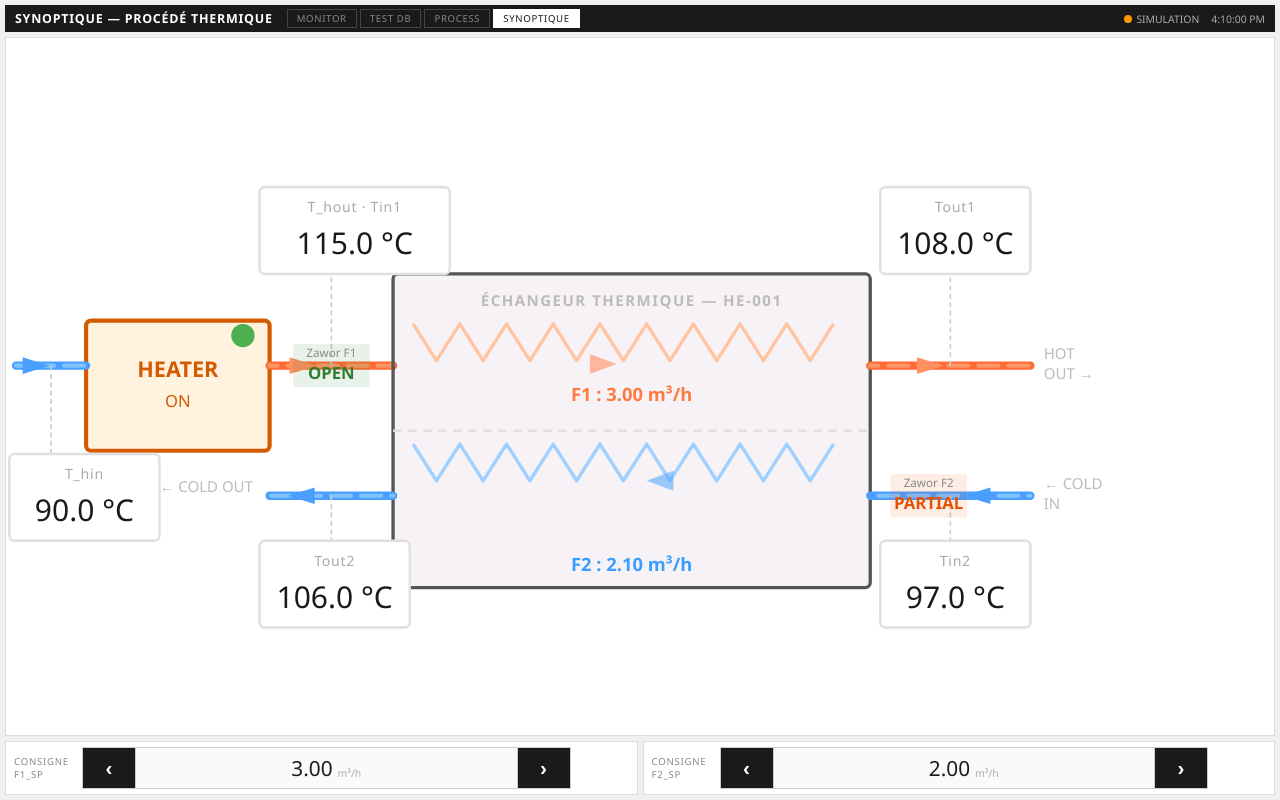
After one commit to eloipicard-sys/project-s7, a Flask app: page /schema in a window 1280 px wide. The commit adds this page. Run offline with Flask 3, Linux system fonts and the light colour scheme; some libraries are stand-ins or nearby versions.

Commit message:
PID + setpoint control

```diff
--- a/app/main.py
+++ b/app/main.py
@@ -246,12 +246,32 @@ def process_page():
                            openpipe_available=openpipe.is_available())
 
 
+@app.route("/schema")
+def schema_page():
+    return render_template("schema.html")
+
+
 @app.route("/api/process/data")
 def process_data():
     """JSON endpoint — all 21 WinCC Unified tags."""
     data = openpipe.read_all_tags()
     data["timestamp"] = time.strftime("%Y-%m-%d %H:%M:%S")
     return jsonify(data)
+
+
+@app.route("/api/process/write", methods=["POST"])
+def process_write():
+    """Write a writable tag (F1_SP, F2_SP) via Open Pipe."""
+    data = request.get_json(force=True)
+    tag   = data.get("tag", "")
+    value = data.get("value")
+    if tag not in ("F1_SP", "F2_SP"):
+        return jsonify({"ok": False, "error": "Only F1_SP and F2_SP are writable"}), 400
+    try:
+        ok = openpipe.write_tag(tag, float(value))
+        return jsonify({"ok": ok, "tag": tag, "value": value})
+    except Exception as exc:
+        return jsonify({"ok": False, "error": str(exc)}), 500
 
 
 @app.route("/health")
--- a/app/templates/index.html
+++ b/app/templates/index.html
@@ -311,6 +311,7 @@
     <a href="/" class="nav-btn active">Monitor</a>
     <a href="/test" class="nav-btn">Test DB</a>
     <a href="/process" class="nav-btn">Process</a>
+    <a href="/schema" class="nav-btn">Synoptique</a>
     <div class="nav-sep"></div>
     <a href="/api/data" class="nav-btn api" target="_blank">/api/data</a>
     <a href="/api/status" class="nav-btn api" target="_blank">/api/status</a>
--- a/app/templates/process.html
+++ b/app/templates/process.html
@@ -151,6 +151,7 @@
                 <a href="/" class="nav-a">Monitor</a>
                 <a href="/test" class="nav-a">Test DB</a>
                 <a href="/process" class="nav-a active">Process</a>
+                <a href="/schema" class="nav-a">Synoptique</a>
             </nav>
         </div>
         <div class="hdr-right">
--- /dev/null
+++ b/app/templates/schema.html
@@ -0,0 +1,479 @@
+<!DOCTYPE html>
+<html lang="fr">
+<head>
+    <meta charset="UTF-8">
+    <meta name="viewport" content="width=device-width, initial-scale=1.0">
+    <title>Synoptique — Procédé thermique</title>
+    <script src="https://cdnjs.cloudflare.com/ajax/libs/socket.io/4.7.2/socket.io.min.js"></script>
+    <style>
+        *, *::before, *::after { box-sizing: border-box; margin: 0; padding: 0; }
+
+        html, body {
+            width: 100vw; height: 100vh;
+            overflow: hidden;
+            font-family: "Segoe UI", system-ui, sans-serif;
+            background: #f0f0f0;
+            color: #1a1a1a;
+        }
+
+        .page {
+            display: flex;
+            flex-direction: column;
+            height: 100vh;
+            padding: 5px;
+            gap: 5px;
+        }
+
+        /* ── Header ── */
+        .hdr {
+            display: flex;
+            justify-content: space-between;
+            align-items: center;
+            padding: 4px 10px;
+            background: #1a1a1a;
+            color: #fff;
+            flex-shrink: 0;
+        }
+        .hdr-left  { display: flex; align-items: center; gap: 14px; }
+        .hdr-title { font-size: 0.78rem; font-weight: 600; letter-spacing: 0.06em; text-transform: uppercase; }
+        .hdr-right { display: flex; align-items: center; gap: 12px; font-size: 0.65rem; color: #aaa; }
+        .dot { display: inline-block; width: 8px; height: 8px; border-radius: 50%; margin-right: 4px; }
+        .dot.ok  { background: #4caf50; }
+        .dot.sim { background: #ff9800; }
+        .dot.err { background: #f44336; }
+
+        .nav { display: flex; gap: 3px; }
+        .nav-a {
+            padding: 2px 9px;
+            font-size: 0.6rem; letter-spacing: 0.07em; text-transform: uppercase;
+            border: 1px solid #444; color: #888; text-decoration: none;
+        }
+        .nav-a:hover  { border-color: #aaa; color: #ccc; }
+        .nav-a.active { background: #fff; color: #1a1a1a; border-color: #fff; }
+
+        /* ── Schematic area ── */
+        .svg-wrap {
+            flex: 1;
+            background: #fff;
+            border: 1px solid #ddd;
+            min-height: 0;
+            display: flex;
+            align-items: stretch;
+        }
+        .svg-wrap svg {
+            width: 100%;
+            height: 100%;
+        }
+
+        /* ── Setpoint bar ── */
+        .sp-bar {
+            display: grid;
+            grid-template-columns: 1fr 1fr;
+            gap: 5px;
+            flex-shrink: 0;
+        }
+
+        .sp-card {
+            background: #fff;
+            border: 1px solid #ddd;
+            padding: 5px 8px;
+            display: flex;
+            align-items: center;
+            gap: 8px;
+        }
+        .sp-label {
+            font-size: 0.6rem;
+            letter-spacing: 0.08em;
+            text-transform: uppercase;
+            color: #888;
+            flex-shrink: 0;
+            width: 60px;
+        }
+        .sp-ctrl {
+            display: flex;
+            align-items: stretch;
+            height: 42px;
+            border: 1px solid #ccc;
+            flex: 1;
+        }
+        .sp-btn {
+            width: 52px;
+            background: #1a1a1a;
+            color: #fff;
+            border: none;
+            font-size: 1.3rem;
+            font-weight: 700;
+            cursor: pointer;
+            flex-shrink: 0;
+            display: flex;
+            align-items: center;
+            justify-content: center;
+            touch-action: manipulation;
+            user-select: none;
+        }
+        .sp-btn:active { background: #444; }
+        .sp-val {
+            flex: 1;
+            display: flex;
+            align-items: center;
+            justify-content: center;
+            gap: 5px;
+            font-size: 1.3rem;
+            font-weight: 300;
+            font-variant-numeric: tabular-nums;
+            background: #fafafa;
+            border-left: 1px solid #ccc;
+            border-right: 1px solid #ccc;
+        }
+        .sp-unit { font-size: 0.65rem; color: #aaa; padding-bottom: 8px; align-self: flex-end; }
+        .sp-fb {
+            font-size: 0.58rem;
+            color: #aaa;
+            flex-shrink: 0;
+            width: 50px;
+        }
+        .sp-fb.ok  { color: #2a7a2a; }
+        .sp-fb.err { color: #c00; }
+
+        /* ── SVG flow animations ── */
+        .flow-hot {
+            stroke-dasharray: 12 6;
+            animation: flow-fwd 1s linear infinite;
+        }
+        .flow-cold-rev {
+            stroke-dasharray: 12 6;
+            animation: flow-rev 1s linear infinite;
+        }
+        @keyframes flow-fwd { to { stroke-dashoffset: -18; } }
+        @keyframes flow-rev { to { stroke-dashoffset:  18; } }
+    </style>
+</head>
+<body>
+<div class="page">
+
+    <!-- Header -->
+    <div class="hdr">
+        <div class="hdr-left">
+            <span class="hdr-title">Synoptique — Procédé thermique</span>
+            <nav class="nav">
+                <a href="/"       class="nav-a">Monitor</a>
+                <a href="/test"   class="nav-a">Test DB</a>
+                <a href="/process" class="nav-a">Process</a>
+                <a href="/schema" class="nav-a active">Synoptique</a>
+            </nav>
+        </div>
+        <div class="hdr-right">
+            <span><span class="dot" id="srcDot"></span><span id="srcLabel">--</span></span>
+            <span id="lastTs">--:--:--</span>
+        </div>
+    </div>
+
+    <!-- SVG Schematic -->
+    <div class="svg-wrap">
+    <svg viewBox="0 0 760 295" preserveAspectRatio="xMidYMid meet" xmlns="http://www.w3.org/2000/svg"
+         font-family="'Segoe UI',system-ui,sans-serif">
+
+        <!-- ═══════════════════════════════════════════
+             HEATER
+        ═══════════════════════════════════════════ -->
+        <rect id="heater-box" x="48" y="108" width="110" height="78" rx="3"
+              fill="#fff8f0" stroke="#d45a00" stroke-width="2.5"/>
+        <!-- Heater label -->
+        <text x="103" y="142" text-anchor="middle" font-size="13" fill="#d45a00" font-weight="700">HEATER</text>
+        <!-- Power indicator -->
+        <circle id="pw-dot" cx="142" cy="117" r="7" fill="#bbb"/>
+        <text id="pw-txt" x="103" y="160" text-anchor="middle" font-size="10" fill="#d45a00">OFF</text>
+
+        <!-- ═══════════════════════════════════════════
+             HOT FLOW (y = 135) orange  left → right
+        ═══════════════════════════════════════════ -->
+
+        <!-- T_hin inlet pipe (left of heater) -->
+        <line x1="6"  y1="135" x2="48"  y2="135" stroke="#4a9eff" stroke-width="5" stroke-linecap="round"/>
+        <line x1="6"  y1="135" x2="48"  y2="135" stroke="#8dccff" stroke-width="2.5"
+              stroke-linecap="round" opacity="0.8" class="flow-hot"/>
+        <polygon points="10,130 26,135 10,140" fill="#4a9eff"/>
+
+        <!-- Connecting pipe: Heater → HE (T_hout = Tin1) -->
+        <line x1="158" y1="135" x2="232" y2="135" stroke="#ff6b35" stroke-width="5" stroke-linecap="round"/>
+        <line x1="158" y1="135" x2="232" y2="135" stroke="#ffa070" stroke-width="2.5"
+              stroke-linecap="round" opacity="0.8" class="flow-hot"/>
+        <polygon points="170,130 186,135 170,140" fill="#ff9060"/>
+
+        <!-- ═══════════════════════════════════════════
+             HEAT EXCHANGER
+        ═══════════════════════════════════════════ -->
+        <rect id="he-box" x="232" y="80" width="286" height="188" rx="3"
+              fill="#fafafa" stroke="#555" stroke-width="2"/>
+
+        <!-- HE label -->
+        <text x="375" y="99" text-anchor="middle" font-size="9" fill="#bbb" font-weight="700"
+              letter-spacing="0.1em">ÉCHANGEUR THERMIQUE — HE-001</text>
+
+        <!-- Divider hot / cold -->
+        <line x1="232" y1="174" x2="518" y2="174" stroke="#e0e0e0" stroke-width="1.5" stroke-dasharray="5,4"/>
+
+        <!-- Hot coils (top zone) -->
+        <polyline points="244,110 258,132 272,110 286,132 300,110 314,132 328,110 342,132
+                          356,110 370,132 384,110 398,132 412,110 426,132 440,110 454,132 468,110 482,132 496,110"
+                  fill="none" stroke="#ffc4a0" stroke-width="2" stroke-linejoin="round"/>
+        <!-- Hot flow direction inside HE -->
+        <polygon points="350,128 366,134 350,140" fill="#ff9060" opacity="0.6"/>
+
+        <!-- Cold coils (bottom zone) -->
+        <polyline points="244,182 258,204 272,182 286,204 300,182 314,204 328,182 342,204
+                          356,182 370,204 384,182 398,204 412,182 426,204 440,182 454,204 468,182 482,204 496,182"
+                  fill="none" stroke="#9fd0ff" stroke-width="2" stroke-linejoin="round"/>
+        <!-- Cold flow direction inside HE (right to left) -->
+        <polygon points="400,198 384,204 400,210" fill="#5aaaff" opacity="0.6"/>
+
+        <!-- F1 flow label inside HE hot zone -->
+        <text x="375" y="156" text-anchor="middle" font-size="11" fill="#ff7a40"
+              font-weight="600" id="sv-F1">F1 : -- m³/h</text>
+
+        <!-- F2 flow label inside HE cold zone -->
+        <text x="375" y="258" text-anchor="middle" font-size="11" fill="#3a9eff"
+              font-weight="600" id="sv-F2">F2 : -- m³/h</text>
+
+        <!-- ═══════════════════════════════════════════
+             HOT OUTLET (Tout1)  right of HE
+        ═══════════════════════════════════════════ -->
+        <line x1="518" y1="135" x2="614" y2="135" stroke="#ff6b35" stroke-width="5" stroke-linecap="round"/>
+        <line x1="518" y1="135" x2="614" y2="135" stroke="#ffa070" stroke-width="2.5"
+              stroke-linecap="round" opacity="0.8" class="flow-hot"/>
+        <polygon points="546,130 562,135 546,140" fill="#ff9060"/>
+        <text x="622" y="131" font-size="9" fill="#bbb">HOT</text>
+        <text x="622" y="143" font-size="9" fill="#bbb">OUT →</text>
+
+        <!-- ═══════════════════════════════════════════
+             COLD INLET (Tin2)  right of HE, counter-current
+        ═══════════════════════════════════════════ -->
+        <line x1="614" y1="213" x2="518" y2="213" stroke="#4a9eff" stroke-width="5" stroke-linecap="round"/>
+        <line x1="614" y1="213" x2="518" y2="213" stroke="#8dccff" stroke-width="2.5"
+              stroke-linecap="round" opacity="0.8" class="flow-cold-rev"/>
+        <polygon points="590,208 574,213 590,218" fill="#4a9eff"/>
+        <text x="622" y="209" font-size="9" fill="#bbb">← COLD</text>
+        <text x="622" y="221" font-size="9" fill="#bbb">IN</text>
+
+        <!-- ═══════════════════════════════════════════
+             COLD OUTLET (Tout2)  left of HE
+        ═══════════════════════════════════════════ -->
+        <line x1="232" y1="213" x2="158" y2="213" stroke="#4a9eff" stroke-width="5" stroke-linecap="round"/>
+        <line x1="232" y1="213" x2="158" y2="213" stroke="#8dccff" stroke-width="2.5"
+              stroke-linecap="round" opacity="0.8" class="flow-cold-rev"/>
+        <polygon points="185,208 169,213 185,218" fill="#4a9eff"/>
+        <text x="148" y="211" font-size="9" fill="#bbb" text-anchor="end">← COLD OUT</text>
+
+        <!-- ═══════════════════════════════════════════
+             VALUE CARDS
+        ═══════════════════════════════════════════ -->
+
+        <!-- T_hin card (below inlet, left) -->
+        <line x1="27" y1="135" x2="27" y2="188" stroke="#ccc" stroke-width="1" stroke-dasharray="3,2"/>
+        <rect x="2"  y="188" width="90" height="52" rx="3" fill="white" stroke="#e0e0e0" stroke-width="1.5"/>
+        <text x="47" y="203" text-anchor="middle" font-size="8.5" fill="#aaa" letter-spacing="0.05em">T_hin</text>
+        <text x="47" y="228" text-anchor="middle" font-size="18" fill="#1a1a1a"
+              font-weight="300" id="sv-T_hin">-- °C</text>
+
+        <!-- T_hout / Tin1 card (above connecting pipe) -->
+        <line x1="195" y1="135" x2="195" y2="80" stroke="#ccc" stroke-width="1" stroke-dasharray="3,2"/>
+        <rect x="152" y="28" width="114" height="52" rx="3" fill="white" stroke="#e0e0e0" stroke-width="1.5"/>
+        <text x="209" y="43" text-anchor="middle" font-size="8.5" fill="#aaa" letter-spacing="0.05em">T_hout · Tin1</text>
+        <text x="209" y="68" text-anchor="middle" font-size="18" fill="#1a1a1a"
+              font-weight="300" id="sv-T_hout">-- °C</text>
+
+        <!-- Tout1 card (above hot outlet) -->
+        <line x1="566" y1="135" x2="566" y2="80" stroke="#ccc" stroke-width="1" stroke-dasharray="3,2"/>
+        <rect x="524" y="28" width="90" height="52" rx="3" fill="white" stroke="#e0e0e0" stroke-width="1.5"/>
+        <text x="569" y="43" text-anchor="middle" font-size="8.5" fill="#aaa" letter-spacing="0.05em">Tout1</text>
+        <text x="569" y="68" text-anchor="middle" font-size="18" fill="#1a1a1a"
+              font-weight="300" id="sv-Tout1">-- °C</text>
+
+        <!-- Tin2 card (below cold inlet) -->
+        <line x1="566" y1="213" x2="566" y2="240" stroke="#ccc" stroke-width="1" stroke-dasharray="3,2"/>
+        <rect x="524" y="240" width="90" height="52" rx="3" fill="white" stroke="#e0e0e0" stroke-width="1.5"/>
+        <text x="569" y="255" text-anchor="middle" font-size="8.5" fill="#aaa" letter-spacing="0.05em">Tin2</text>
+        <text x="569" y="280" text-anchor="middle" font-size="18" fill="#1a1a1a"
+              font-weight="300" id="sv-Tin2">-- °C</text>
+
+        <!-- Tout2 card (below cold outlet) -->
+        <line x1="195" y1="213" x2="195" y2="240" stroke="#ccc" stroke-width="1" stroke-dasharray="3,2"/>
+        <rect x="152" y="240" width="90" height="52" rx="3" fill="white" stroke="#e0e0e0" stroke-width="1.5"/>
+        <text x="197" y="255" text-anchor="middle" font-size="8.5" fill="#aaa" letter-spacing="0.05em">Tout2</text>
+        <text x="197" y="280" text-anchor="middle" font-size="18" fill="#1a1a1a"
+              font-weight="300" id="sv-Tout2">-- °C</text>
+
+        <!-- ═══════════════════════════════════════════
+             VALVE INDICATORS
+        ═══════════════════════════════════════════ -->
+
+        <!-- Zawor_F1 on hot connecting pipe -->
+        <rect id="zf1-bg" x="172" y="122" width="46" height="26" rx="2" fill="#e8e8e8"/>
+        <text x="195" y="130" text-anchor="middle" font-size="7" fill="#888">Zawor F1</text>
+        <text id="sv-ZF1" x="195" y="143" text-anchor="middle" font-size="10"
+              fill="#555" font-weight="600">--</text>
+
+        <!-- Zawor_F2 on cold inlet pipe -->
+        <rect id="zf2-bg" x="530" y="200" width="46" height="26" rx="2" fill="#e8e8e8"/>
+        <text x="553" y="208" text-anchor="middle" font-size="7" fill="#888">Zawor F2</text>
+        <text id="sv-ZF2" x="553" y="221" text-anchor="middle" font-size="10"
+              fill="#555" font-weight="600">--</text>
+
+    </svg>
+    </div>
+
+    <!-- Setpoint bar -->
+    <div class="sp-bar">
+
+        <!-- F1_SP -->
+        <div class="sp-card">
+            <div class="sp-label">Consigne<br>F1_SP</div>
+            <div class="sp-ctrl">
+                <button class="sp-btn"
+                        onpointerdown="startRpt('F1_SP',-0.1)"
+                        onpointerup="stopRpt()" onpointerleave="stopRpt()" onpointercancel="stopRpt()">‹</button>
+                <div class="sp-val">
+                    <span id="sp-F1-val">--</span>
+                    <span class="sp-unit">m³/h</span>
+                </div>
+                <button class="sp-btn"
+                        onpointerdown="startRpt('F1_SP', 0.1)"
+                        onpointerup="stopRpt()" onpointerleave="stopRpt()" onpointercancel="stopRpt()">›</button>
+            </div>
+            <div class="sp-fb" id="fb-F1"></div>
+        </div>
+
+        <!-- F2_SP -->
+        <div class="sp-card">
+            <div class="sp-label">Consigne<br>F2_SP</div>
+            <div class="sp-ctrl">
+                <button class="sp-btn"
+                        onpointerdown="startRpt('F2_SP',-0.1)"
+                        onpointerup="stopRpt()" onpointerleave="stopRpt()" onpointercancel="stopRpt()">‹</button>
+                <div class="sp-val">
+                    <span id="sp-F2-val">--</span>
+                    <span class="sp-unit">m³/h</span>
+                </div>
+                <button class="sp-btn"
+                        onpointerdown="startRpt('F2_SP', 0.1)"
+                        onpointerup="stopRpt()" onpointerleave="stopRpt()" onpointercancel="stopRpt()">›</button>
+            </div>
+            <div class="sp-fb" id="fb-F2"></div>
+        </div>
+
+    </div>
+
+</div><!-- /page -->
+
+<script>
+// ── In-memory setpoints (updated from live data) ─────────────────────────────
+const sp = { F1_SP: 3.0, F2_SP: 2.0 };
+
+// ── Socket.IO ────────────────────────────────────────────────────────────────
+const socket = io();
+
+socket.on('process_tags', applyData);
+
+fetch('/api/process/data').then(r => r.json()).then(applyData).catch(() => {});
+
+function applyData(d) {
+    function fmtT(v) { return typeof v === 'number' ? v.toFixed(1) + ' °C' : '-- °C'; }
+    function fmtF(v, lbl) {
+        return typeof v === 'number' ? lbl + ' : ' + v.toFixed(2) + ' m³/h' : lbl + ' : -- m³/h';
+    }
+
+    setText('sv-T_hin',  fmtT(d.T_hin));
+    setText('sv-T_hout', fmtT(d.T_hout));
+    setText('sv-Tout1',  fmtT(d.Tout1_wymiennik1));
+    setText('sv-Tin2',   fmtT(d.Tin2_wymiennik1));
+    setText('sv-Tout2',  fmtT(d.Tout2_wymiennik1));
+    setText('sv-F1',     fmtF(d.F1,  'F1'));
+    setText('sv-F2',     fmtF(d.F2,  'F2'));
+
+    // Setpoint display (don't overwrite user-in-progress edits)
+    if (typeof d.F1_SP === 'number') { sp.F1_SP = d.F1_SP; setText('sp-F1-val', d.F1_SP.toFixed(2)); }
+    if (typeof d.F2_SP === 'number') { sp.F2_SP = d.F2_SP; setText('sp-F2-val', d.F2_SP.toFixed(2)); }
+
+    // Valve states
+    const VALVE = { 0:'CLOSED', 1:'OPEN', 2:'PARTIAL' };
+    const VALVE_COLOR = { OPEN:'#2e7d32', PARTIAL:'#e65100', CLOSED:'#c62828', UNKNOWN:'#888' };
+    const vf1 = VALVE[d.Zawor_F1] ?? 'UNKNOWN';
+    const vf2 = VALVE[d.Zawor_F2] ?? 'UNKNOWN';
+    setText('sv-ZF1', vf1);
+    setText('sv-ZF2', vf2);
+    setAttr('sv-ZF1', 'fill', VALVE_COLOR[vf1] || '#888');
+    setAttr('sv-ZF2', 'fill', VALVE_COLOR[vf2] || '#888');
+    setAttr('zf1-bg', 'fill', (vf1 === 'OPEN') ? 'rgba(46,125,50,0.1)' : (vf1 === 'PARTIAL') ? 'rgba(230,81,0,0.1)' : '#f0f0f0');
+    setAttr('zf2-bg', 'fill', (vf2 === 'OPEN') ? 'rgba(46,125,50,0.1)' : (vf2 === 'PARTIAL') ? 'rgba(230,81,0,0.1)' : '#f0f0f0');
+
+    // Power
+    const on = d.power === true || d.power === 1;
+    setText('pw-txt', on ? 'ON' : 'OFF');
+    setAttr('pw-dot', 'fill', on ? '#4caf50' : '#bbb');
+    setAttr('heater-box', 'fill', on ? '#fff3e0' : '#fff8f0');
+
+    // HE color (hot avg temp → orange tint)
+    const avgT = ((d.Tin1_wymiennik1 || 0) + (d.Tout1_wymiennik1 || 0)) / 2;
+    const ratio = Math.min(1, Math.max(0, (avgT - 20) / 180));
+    const r = Math.round(255 * ratio), b = Math.round(200 * (1 - ratio));
+    setAttr('he-box', 'fill', `rgba(${r},${Math.round(r*0.3)},${b},0.06)`);
+
+    // Source indicator
+    const src = d.source || 'UNKNOWN';
+    setText('srcLabel', src);
+    setAttr('srcDot', 'class', 'dot ' + (src === 'OPENPIPE' ? 'ok' : src === 'SIMULATION' ? 'sim' : 'err'));
+    setText('lastTs', new Date().toLocaleTimeString());
+}
+
+function setText(id, val) { const e = document.getElementById(id); if (e) e.textContent = val; }
+function setAttr(id, attr, val) { const e = document.getElementById(id); if (e) e.setAttribute(attr, val); }
+
+// ── Setpoint control ─────────────────────────────────────────────────────────
+let _rptTimer = null;
+let _rptFast  = null;
+
+function startRpt(tag, delta) {
+    applyDelta(tag, delta);
+    _rptTimer = setTimeout(() => {
+        _rptFast = setInterval(() => applyDelta(tag, delta), 80);
+    }, 400);
+}
+
+function stopRpt() {
+    clearTimeout(_rptTimer);
+    clearInterval(_rptFast);
+    _rptTimer = null; _rptFast = null;
+}
+
+function applyDelta(tag, delta) {
+    sp[tag] = Math.max(0, Math.round((sp[tag] + delta) * 100) / 100);
+    setText(tag === 'F1_SP' ? 'sp-F1-val' : 'sp-F2-val', sp[tag].toFixed(2));
+    writeTag(tag, sp[tag]);
+}
+
+let _writeDebounce = {};
+
+function writeTag(tag, value) {
+    clearTimeout(_writeDebounce[tag]);
+    _writeDebounce[tag] = setTimeout(() => {
+        fetch('/api/process/write', {
+            method: 'POST',
+            headers: { 'Content-Type': 'application/json' },
+            body: JSON.stringify({ tag, value })
+        })
+        .then(r => r.json())
+        .then(d => {
+            const fbId = tag === 'F1_SP' ? 'fb-F1' : 'fb-F2';
+            const el = document.getElementById(fbId);
+            if (el) {
+                el.textContent = d.ok ? '✓' : '✗ ' + (d.error || '');
+                el.className = 'sp-fb ' + (d.ok ? 'ok' : 'err');
+                setTimeout(() => { el.textContent = ''; el.className = 'sp-fb'; }, 2000);
+            }
+        })
+        .catch(() => {});
+    }, 200);
+}
+</script>
+</body>
+</html>
--- a/app/templates/test.html
+++ b/app/templates/test.html
@@ -163,6 +163,7 @@
                 <a href="/" class="nav-a">Monitor</a>
                 <a href="/test" class="nav-a active">Test DB</a>
                 <a href="/process" class="nav-a">Process</a>
+                <a href="/schema" class="nav-a">Synoptique</a>
                 <a href="/api/test/read" class="nav-a api" target="_blank">JSON</a>
             </nav>
             <span>
```
